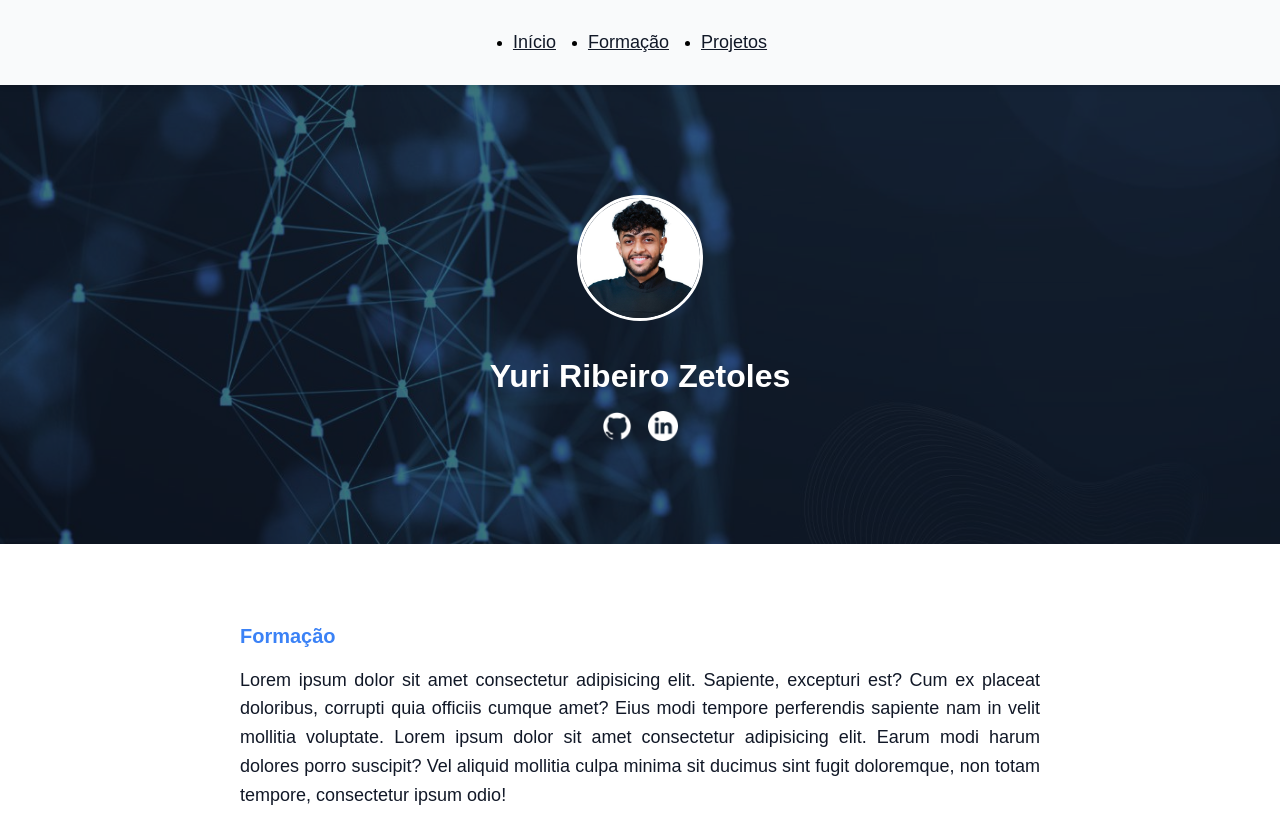
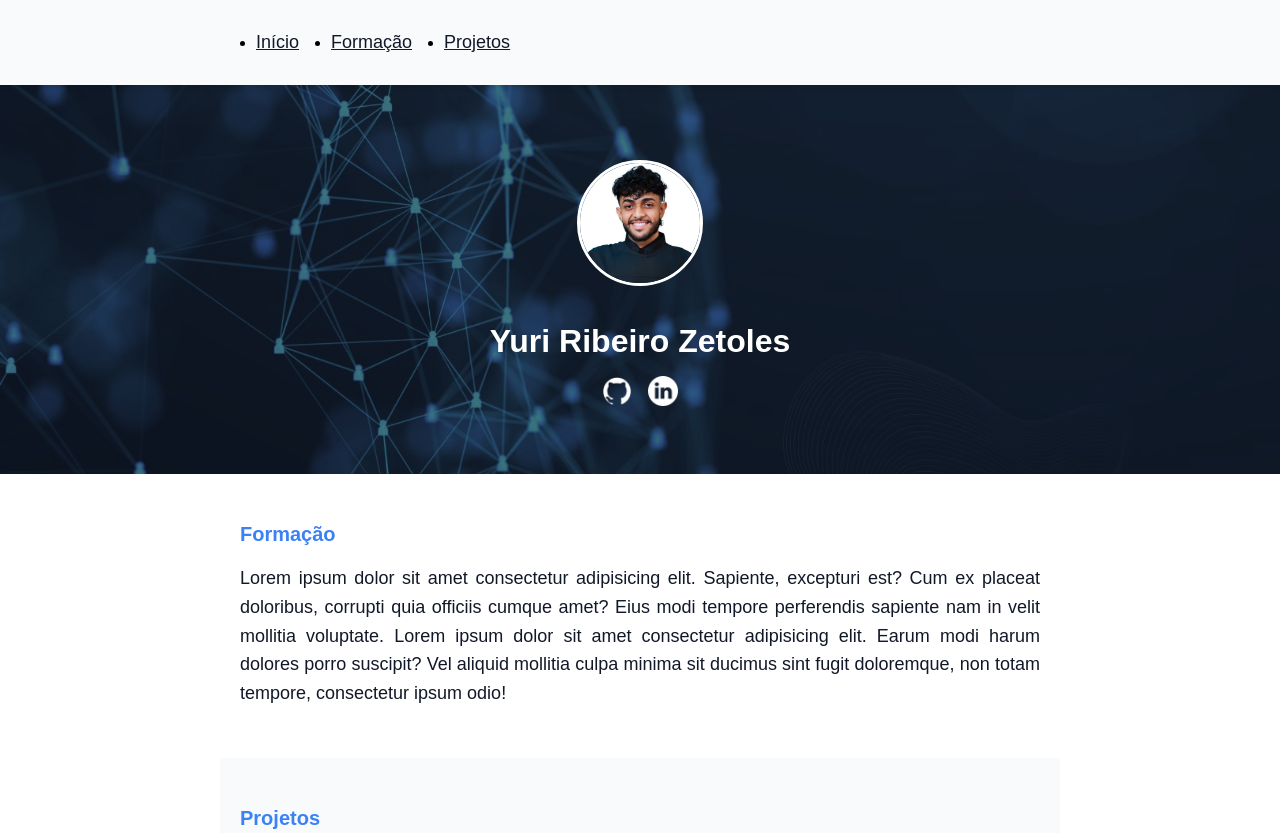
Before and after one commit to YurizinDEV/Portfolio, a plain HTML site: page index.html in a window 1280 px wide. Shown: the top 833 px of the page. Drawn offline with Linux system fonts and the light colour scheme; a web font is replaced by a local one.

Commit message:
Ajusta a altura mínima do cabeçalho, reduz o preenchimento da seção principal e define a altura das imagens da galeria, além de adicionar uma seção à navegação

```diff
--- a/assets/css/header.css
+++ b/assets/css/header.css
@@ -1,6 +1,6 @@
 .header {
     position: relative;
-    min-height: 40vh;
+    min-height: 30vh;
     display: flex;
     flex-direction: column;
     align-items: center;
--- a/assets/css/main.css
+++ b/assets/css/main.css
@@ -1,5 +1,5 @@
 .main__section {
-    padding: 4rem 1.25rem;
+    padding: 2rem 1.25rem;
     max-width: 800px;
     margin: 0 auto;
 }
@@ -30,7 +30,8 @@
 
 .gallery__image {
     width: 100%;
-    height: auto;
+    height: 200px;
+    object-fit: cover;
     border-radius: 8px;
     box-shadow: 0 4px 6px rgba(0, 0, 0, 0.1);
 }
--- a/assets/css/nav.css
+++ b/assets/css/nav.css
@@ -7,9 +7,14 @@
     z-index: 1000;
 }
 
+.nav__section {
+    padding: 100 1.25rem;
+    max-width: 800px;
+    margin: 0 auto;
+}
+
 .nav__list {
     display: flex;
-    justify-content: center;
     padding: 1rem;
     gap: 2rem;
 }
--- a/index.html
+++ b/index.html
@@ -19,12 +19,15 @@
 
 <body>
     <nav class="nav">
+        <section  class="nav__section">
         <ul class="nav__list">
             <li><a href="#inicio">Início</a></li>
             <li><a href="#formacao">Formação</a></li>
             <li><a href="#projetos">Projetos</a></li>
+        </section>
         </ul>
     </nav>
+
 
     <header id="inicio" class="header">
         <div class="header__overlay"></div>
```
